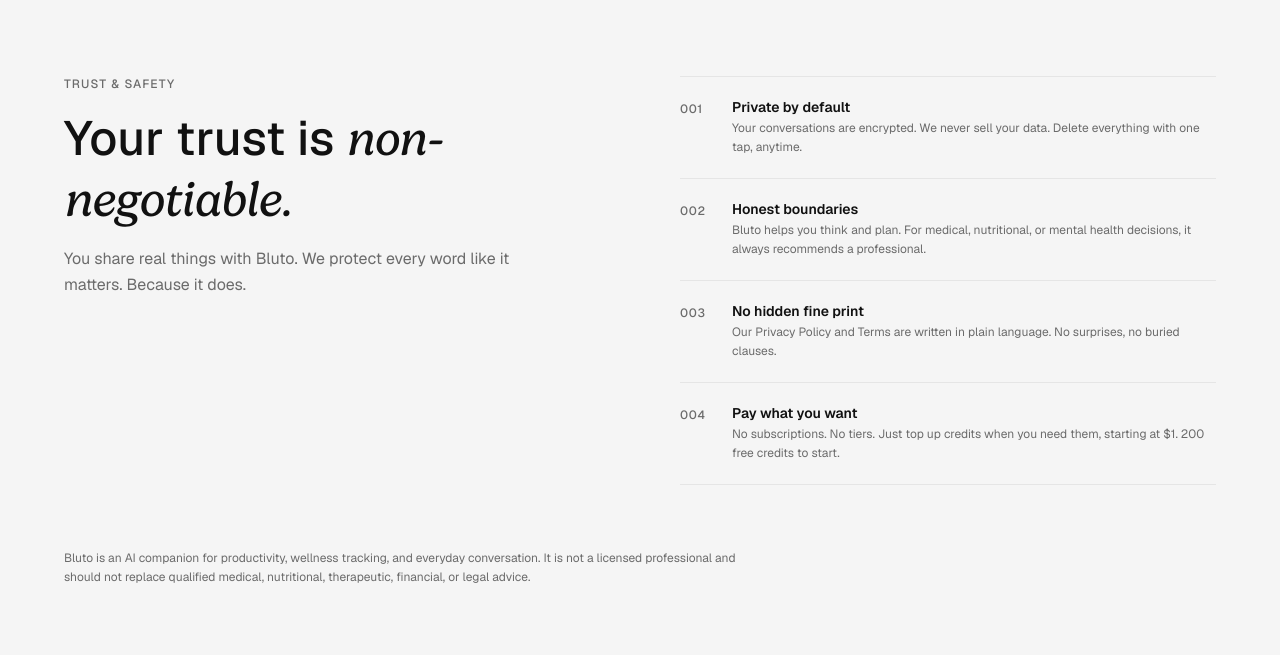
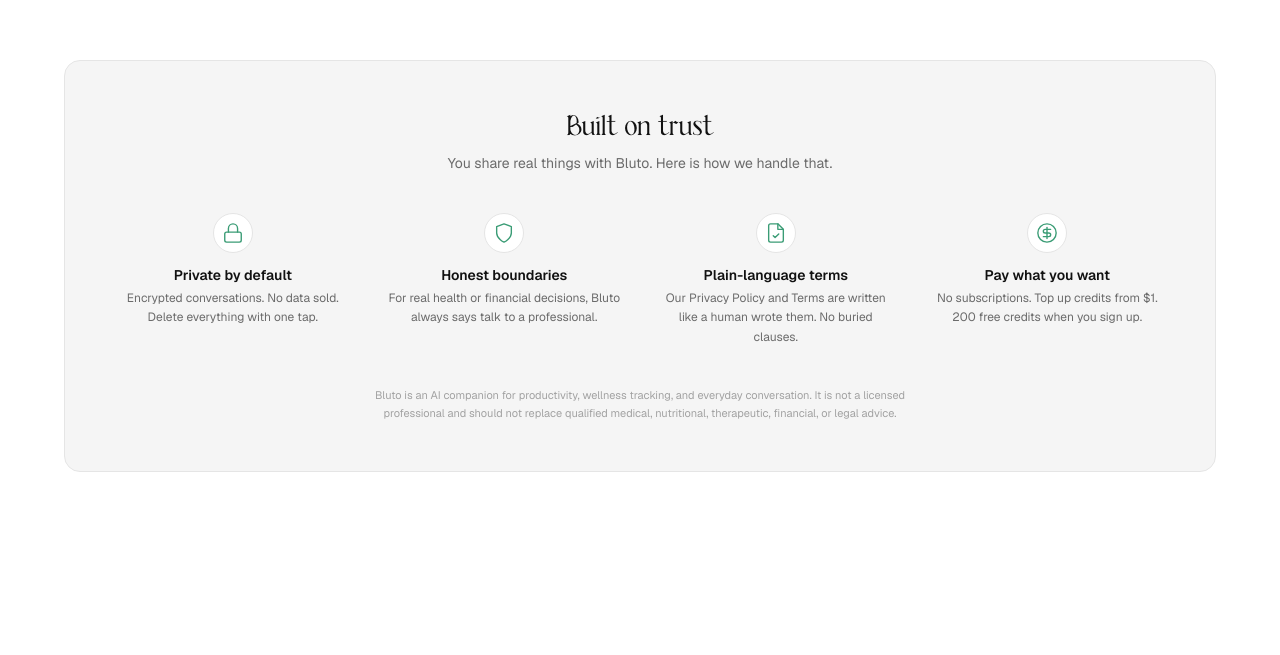
Before and after one commit to VaishakhMenon/bluto-website, a Next.js app: page / in a window 1280 px wide. Shown: the part 5265-5920 px from the top of the page. Built offline with nearby package versions, Linux system fonts and the light colour scheme.

Commit message:
Redesign Trust section: compact card with icon grid
Replaces the heavy two-column layout with a single contained card.
4 trust points with green icons in a 2x2/4-col grid, centered text,
Maghfirea heading, subtle disclaimer.

Co-Authored-By: Claude Opus 4.6 <noreply@anthropic.com>

```diff
--- a/src/components/Trust.tsx
+++ b/src/components/Trust.tsx
@@ -4,93 +4,100 @@ import { motion } from "framer-motion";
 
 const items = [
   {
+    icon: (
+      <svg width="22" height="22" viewBox="0 0 24 24" fill="none" stroke="currentColor" strokeWidth="1.5" strokeLinecap="round" strokeLinejoin="round">
+        <rect x="3" y="11" width="18" height="11" rx="2" ry="2" />
+        <path d="M7 11V7a5 5 0 0 1 10 0v4" />
+      </svg>
+    ),
     title: "Private by default",
-    description:
-      "Your conversations are encrypted. We never sell your data. Delete everything with one tap, anytime.",
+    description: "Encrypted conversations. No data sold. Delete everything with one tap.",
   },
   {
+    icon: (
+      <svg width="22" height="22" viewBox="0 0 24 24" fill="none" stroke="currentColor" strokeWidth="1.5" strokeLinecap="round" strokeLinejoin="round">
+        <path d="M12 22s8-4 8-10V5l-8-3-8 3v7c0 6 8 10 8 10z" />
+      </svg>
+    ),
     title: "Honest boundaries",
-    description:
-      "Bluto helps you think and plan. For medical, nutritional, or mental health decisions, it always recommends a professional.",
+    description: "For real health or financial decisions, Bluto always says talk to a professional.",
   },
   {
-    title: "No hidden fine print",
-    description:
-      "Our Privacy Policy and Terms are written in plain language. No surprises, no buried clauses.",
+    icon: (
+      <svg width="22" height="22" viewBox="0 0 24 24" fill="none" stroke="currentColor" strokeWidth="1.5" strokeLinecap="round" strokeLinejoin="round">
+        <path d="M14 2H6a2 2 0 0 0-2 2v16a2 2 0 0 0 2 2h12a2 2 0 0 0 2-2V8z" />
+        <polyline points="14 2 14 8 20 8" />
+        <path d="M9 15l2 2 4-4" />
+      </svg>
+    ),
+    title: "Plain-language terms",
+    description: "Our Privacy Policy and Terms are written like a human wrote them. No buried clauses.",
   },
   {
+    icon: (
+      <svg width="22" height="22" viewBox="0 0 24 24" fill="none" stroke="currentColor" strokeWidth="1.5" strokeLinecap="round" strokeLinejoin="round">
+        <circle cx="12" cy="12" r="10" />
+        <path d="M16 8h-6a2 2 0 1 0 0 4h4a2 2 0 1 1 0 4H8" />
+        <path d="M12 18V6" />
+      </svg>
+    ),
     title: "Pay what you want",
-    description:
-      "No subscriptions. No tiers. Just top up credits when you need them, starting at $1. 200 free credits to start.",
+    description: "No subscriptions. Top up credits from $1. 200 free credits when you sign up.",
   },
 ];
 
 export default function Trust() {
   return (
-    <section id="safety" className="relative py-24 px-6 bg-cream">
+    <section id="safety" className="relative py-20 px-6 bg-background">
       <div className="max-w-6xl mx-auto">
-        <div className="grid grid-cols-1 md:grid-cols-2 gap-12 md:gap-20">
-          {/* Left — heading */}
         <motion.div
           initial={{ opacity: 0, y: 20 }}
           whileInView={{ opacity: 1, y: 0 }}
           viewport={{ once: true }}
           transition={{ duration: 0.5 }}
+          className="rounded-2xl border border-card-border bg-cream p-8 md:p-12"
         >
-            <p className="text-xs font-medium tracking-widest uppercase text-muted mb-4">
-              Trust & Safety
+          {/* Header */}
+          <div className="text-center mb-10">
+            <h2 className="instrument-serif text-2xl md:text-3xl text-foreground">
+              Built on trust
+            </h2>
+            <p className="text-sm text-muted mt-2 max-w-md mx-auto">
+              You share real things with Bluto. Here is how we handle that.
             </p>
-            <h2 className="text-3xl md:text-5xl font-medium text-foreground leading-tight">
-              Your trust is{" "}
-              <span className="serif-italic">non-negotiable.</span>
-            </h2>
-            <p className="text-muted text-sm md:text-base mt-4 leading-relaxed max-w-md">
-              You share real things with Bluto. We protect every word like it
-              matters. Because it does.
-            </p>
-          </motion.div>
+          </div>
 
-          {/* Right — items with dividers */}
-          <div className="flex flex-col justify-center">
+          {/* 4 items */}
+          <div className="grid grid-cols-2 md:grid-cols-4 gap-6 md:gap-8">
             {items.map((item, i) => (
               <motion.div
                 key={item.title}
-                initial={{ opacity: 0, y: 20 }}
+                initial={{ opacity: 0, y: 16 }}
                 whileInView={{ opacity: 1, y: 0 }}
                 viewport={{ once: true }}
                 transition={{ duration: 0.4, delay: i * 0.08 }}
-                className="border-t border-card-border py-5 flex items-start gap-5"
+                className="text-center"
               >
-                <span className="text-muted text-xs font-medium tracking-wider mt-1 flex-shrink-0 w-8">
-                  {String(i + 1).padStart(3, "0")}
-                </span>
-                <div className="flex-1">
-                  <h3 className="text-sm font-semibold text-foreground mb-0.5">
+                <div className="w-10 h-10 rounded-full bg-white border border-card-border flex items-center justify-center mx-auto mb-3 text-[#3A9C75]">
+                  {item.icon}
+                </div>
+                <h3 className="text-sm font-semibold text-foreground mb-1">
                   {item.title}
                 </h3>
                 <p className="text-xs text-muted leading-relaxed">
                   {item.description}
                 </p>
-                </div>
               </motion.div>
             ))}
-            <div className="border-t border-card-border" />
-          </div>
           </div>
 
           {/* Disclaimer */}
-        <motion.p
-          initial={{ opacity: 0 }}
-          whileInView={{ opacity: 1 }}
-          viewport={{ once: true }}
-          transition={{ duration: 0.5, delay: 0.3 }}
-          className="text-xs text-muted mt-16 max-w-2xl leading-relaxed"
-        >
-          Bluto is an AI companion for productivity, wellness tracking, and
-          everyday conversation. It is not a licensed professional and should not
-          replace qualified medical, nutritional, therapeutic, financial, or
-          legal advice.
-        </motion.p>
+          <p className="text-[11px] text-muted/60 text-center mt-10 max-w-xl mx-auto leading-relaxed">
+            Bluto is an AI companion for productivity, wellness tracking, and everyday conversation.
+            It is not a licensed professional and should not replace qualified medical, nutritional,
+            therapeutic, financial, or legal advice.
+          </p>
+        </motion.div>
       </div>
     </section>
   );
```
Lines whose indentation alone changed are shown as unchanged.
